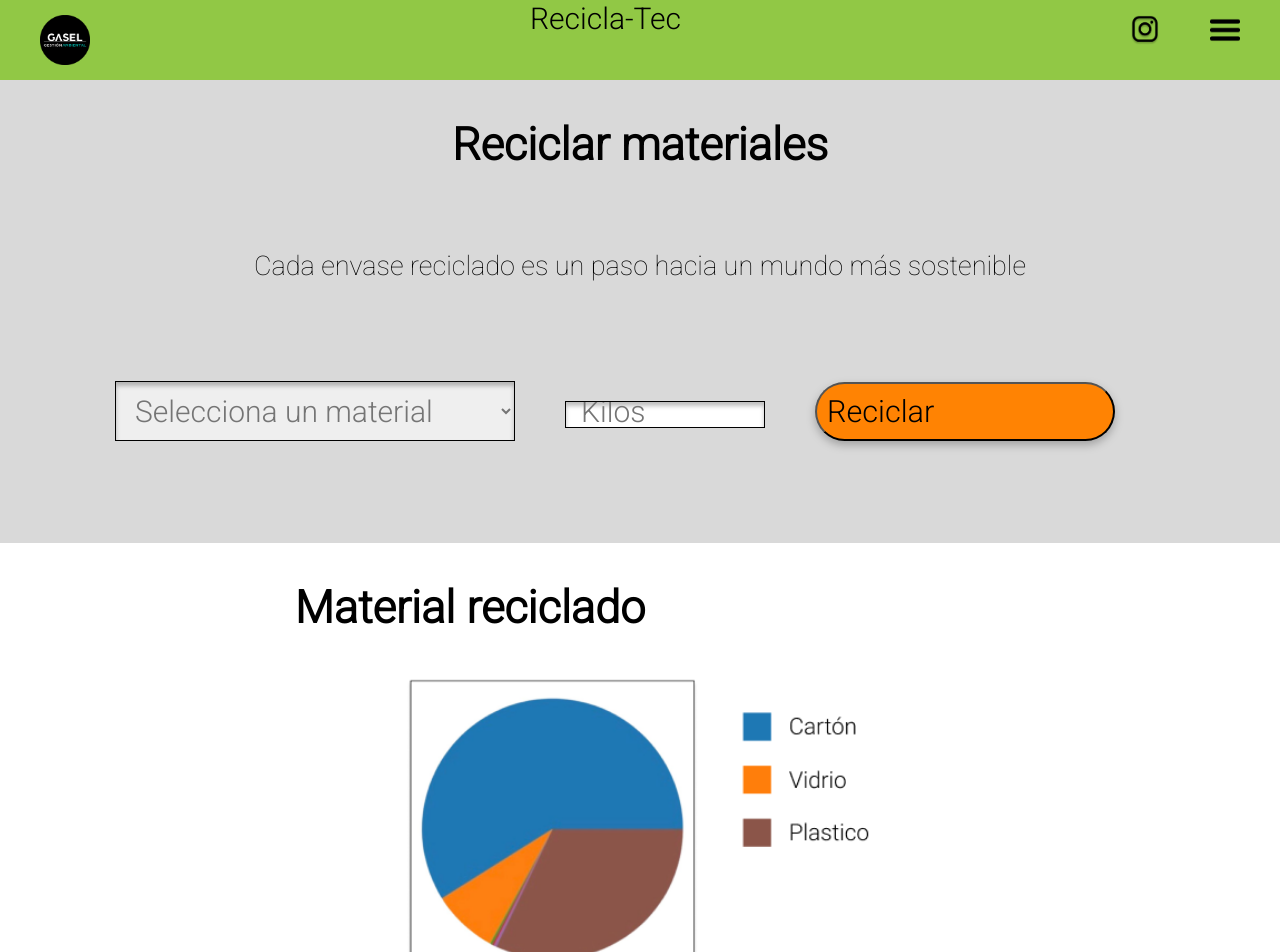
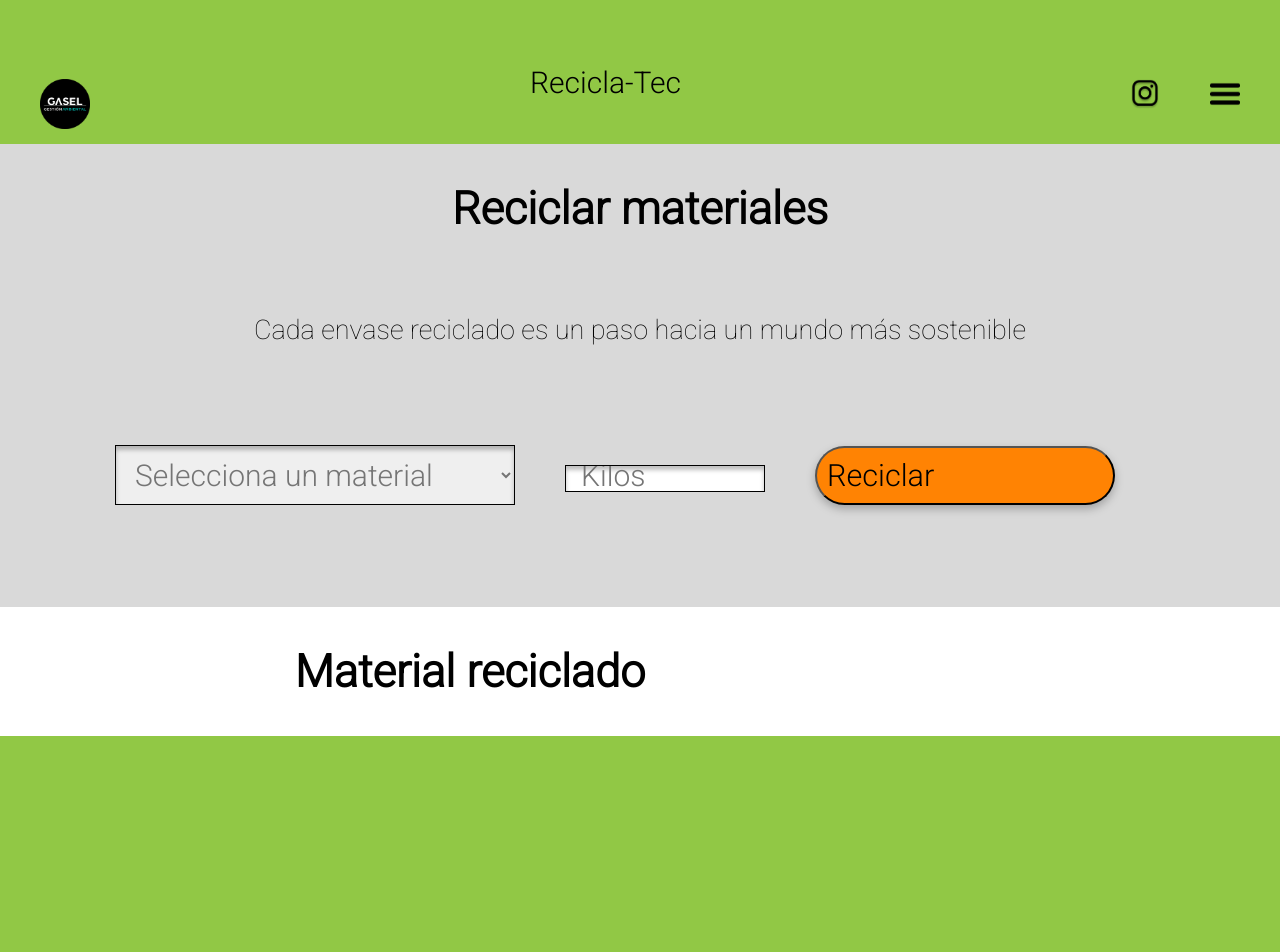
Before and after one commit to javiervasquez212/ReciclaTEC, a React (Create React App) app in the folder recicla-tec/: page /main in a window 1280 px wide. Shown: the top 952 px of the page. After the commit the page ends 800 px from the top, so only its background shows below. Built offline with nearby package versions, Linux system fonts and the light colour scheme.

Commit message:
fix: Deleted dona image

```diff
--- a/recicla-tec/src/pages/page-Main/mainPage.js
+++ b/recicla-tec/src/pages/page-Main/mainPage.js
@@ -1,27 +1,27 @@
-import React, { Component } from 'react'
-import './mainPage.css'
-import NavPrincipal from '../../components/cmp-navPrincipal/NavPrincipal.js'
-import CajaReciclaje from '../../components/componente-reciclar/CajaReciclaje.js'
+import React, { Component } from "react";
+import "./mainPage.css";
+import NavPrincipal from "../../components/cmp-navPrincipal/NavPrincipal.js";
+import CajaReciclaje from "../../components/componente-reciclar/CajaReciclaje.js";
 export default class mainPage extends Component {
-
-    render() {
-      return (
-        <>
-        <div className='main-page-all'>
-          <div> <NavPrincipal/> </div>
-
-          <div className='reciclaje-caja'> <CajaReciclaje/> </div>
-
-          <div className='componente-final'>
-            <h1>Material reciclado</h1>
-            <img src={require('../../Imagenes/Foto-Dona.png')} alt="Dona" />
+  render() {
+    return (
+      <>
+        <div className="main-page-all">
+          <div>
+            {" "}
+            <NavPrincipal />{" "}
           </div>
 
+          <div className="reciclaje-caja">
+            {" "}
+            <CajaReciclaje />{" "}
+          </div>
 
-
+          <div className="componente-final">
+            <h1>Material reciclado</h1>
+          </div>
         </div>
-
-        </>
-      )
-    }
+      </>
+    );
   }
+}
```
Also changed, not shown: recicla-tec/src/Imagenes/Foto-Dona.png (deleted).
